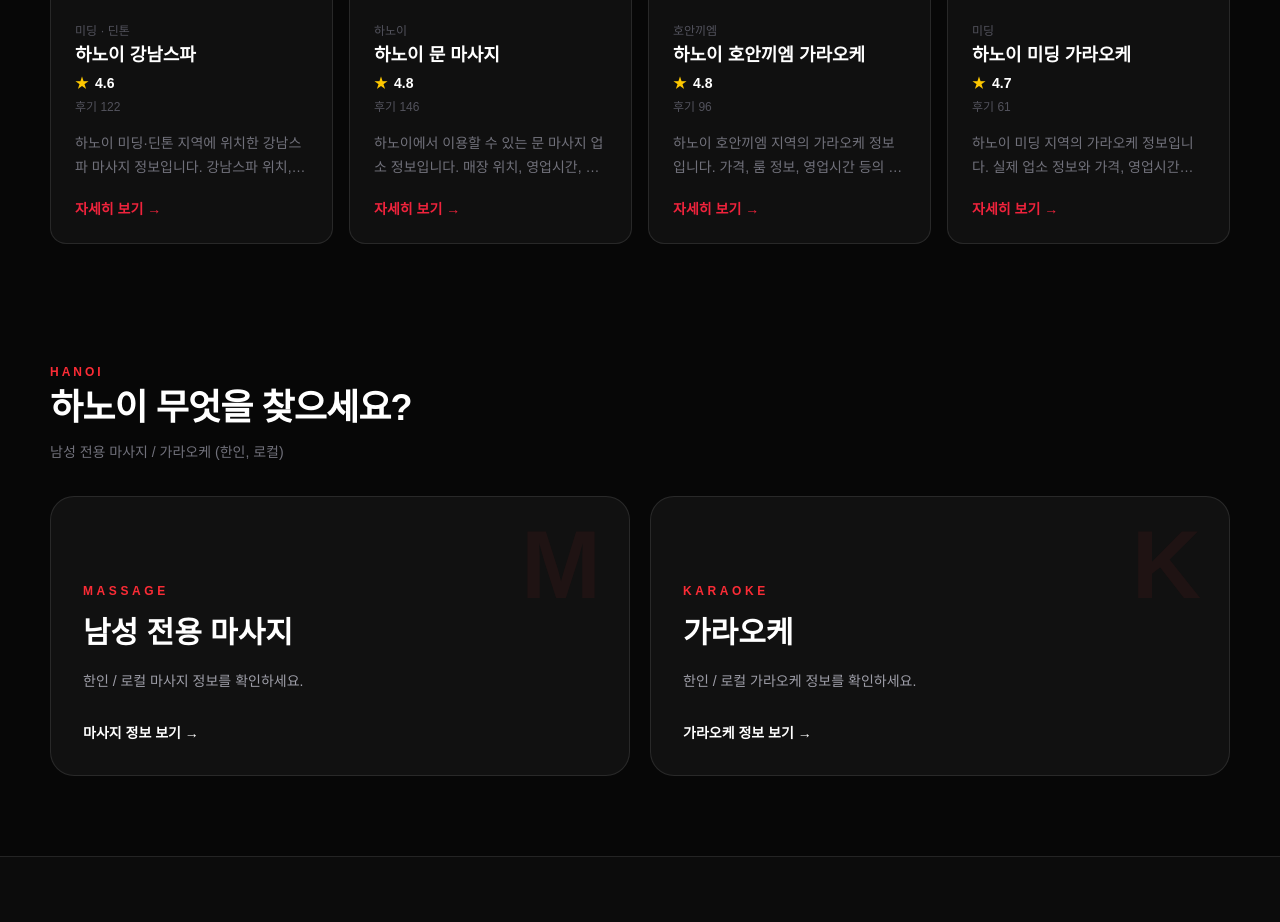
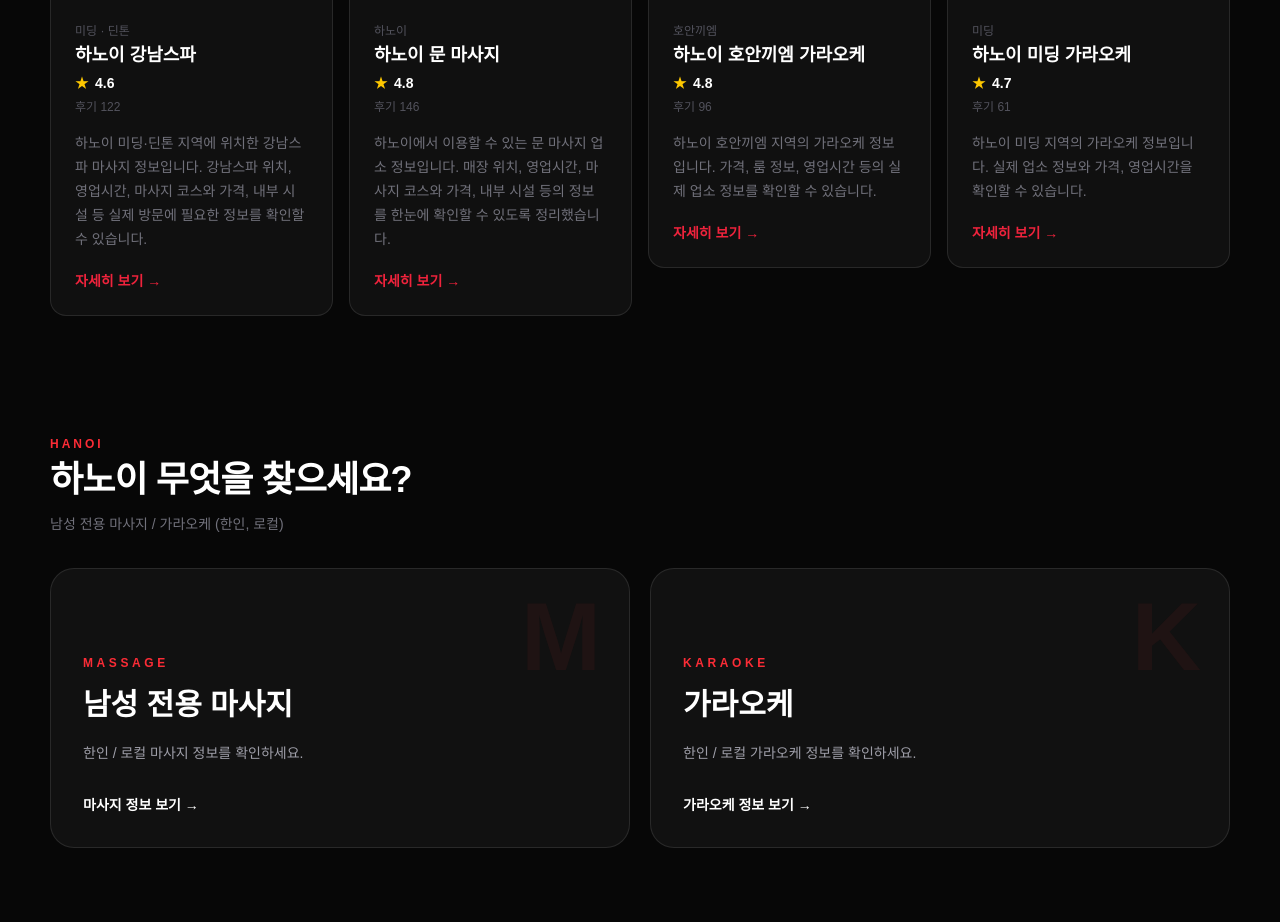
Before and after one commit to vietnam-nightlife/hanoi-nightlife, a Next.js app: page / in a window 1280 px wide. Shown: the part 1040-1962 px from the top of the page. Built offline with nearby package versions, Linux system fonts and the light colour scheme.

Commit message:
Update PlaceCard.tsx

```diff
--- a/components/PlaceCard.tsx
+++ b/components/PlaceCard.tsx
@@ -47,9 +47,9 @@
           </div>
 
           {/* DESCRIPTION */}
-          <p className="mt-2 line-clamp-2 text-[10px] leading-4 text-zinc-500 sm:text-xs sm:leading-5 lg:mt-4 lg:text-sm lg:leading-6">
-            {place.description}
-          </p>
+          <p className="mt-4 hidden text-sm leading-6 text-zinc-500 md:line-clamp-2 md:block">
+  {place.description}
+</p>
 
           {/* DETAIL */}
           <div className="mt-3 text-[10px] font-black red sm:mt-4 sm:text-xs lg:mt-5 lg:text-sm">
```
